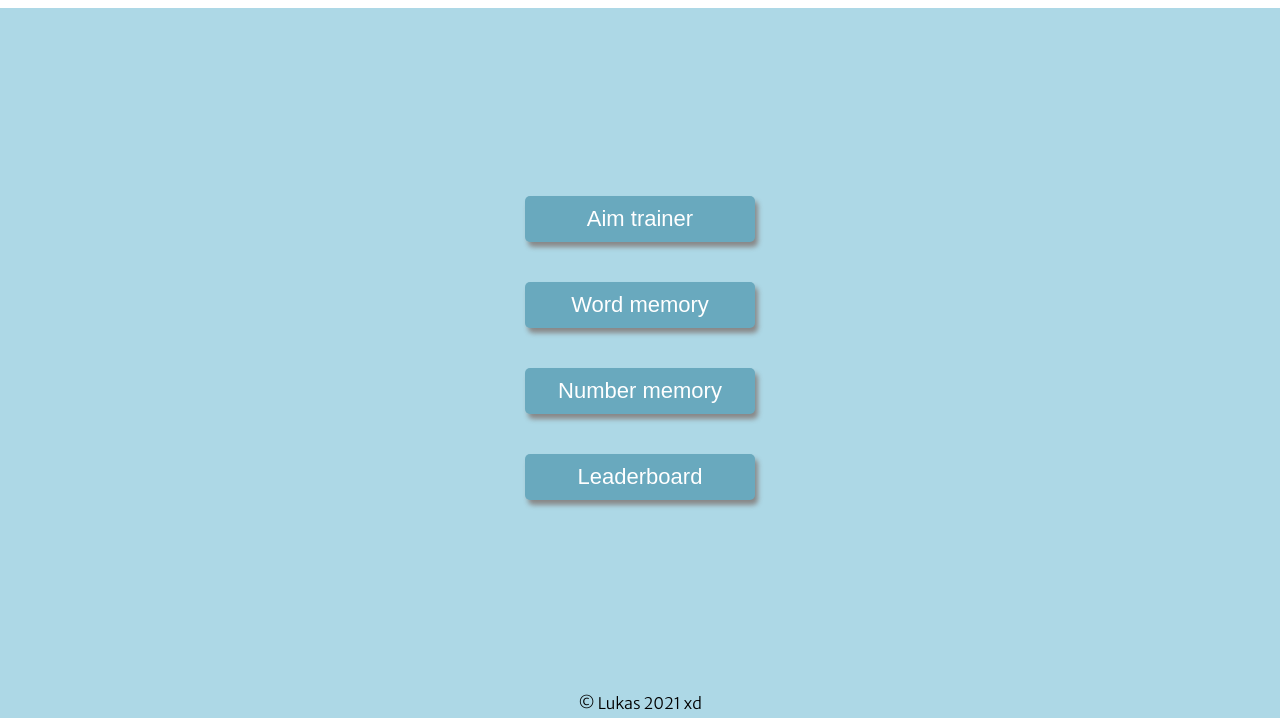
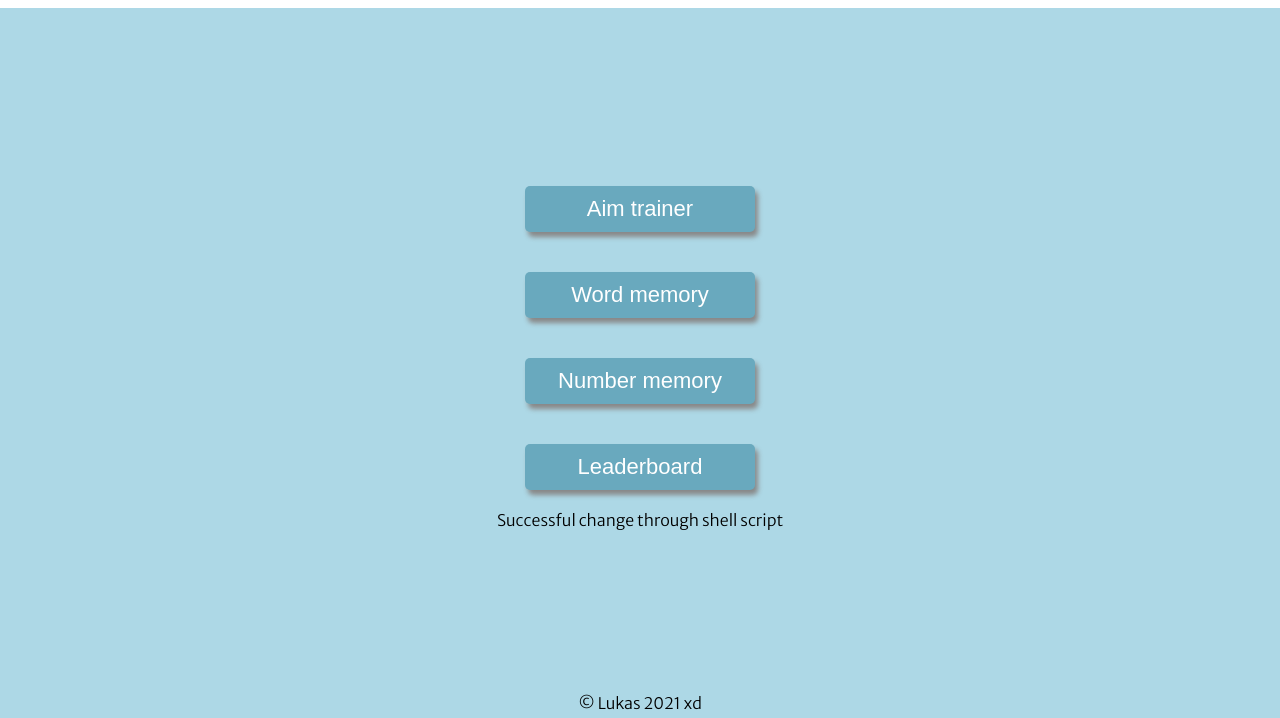
Before and after one commit to lukiina42/humanBenchmarks, a plain HTML site: page ui/index.html in a window 1280 px wide. Shown: the part 82-800 px from the top of the page. Drawn offline with Linux system fonts and the light colour scheme.

Commit message:
Test change of script deploy in ec2

```diff
--- a/ui/index.html
+++ b/ui/index.html
@@ -85,6 +85,8 @@
 
           <button class="mainMenu" id="leaderboard" onclick="window.location.href='leaderboard/leaderboard.html'">Leaderboard</button>
 
+          <div>Successful change through shell script</div>
+
         </div>
 
         <aside id="hide"></aside>
```
